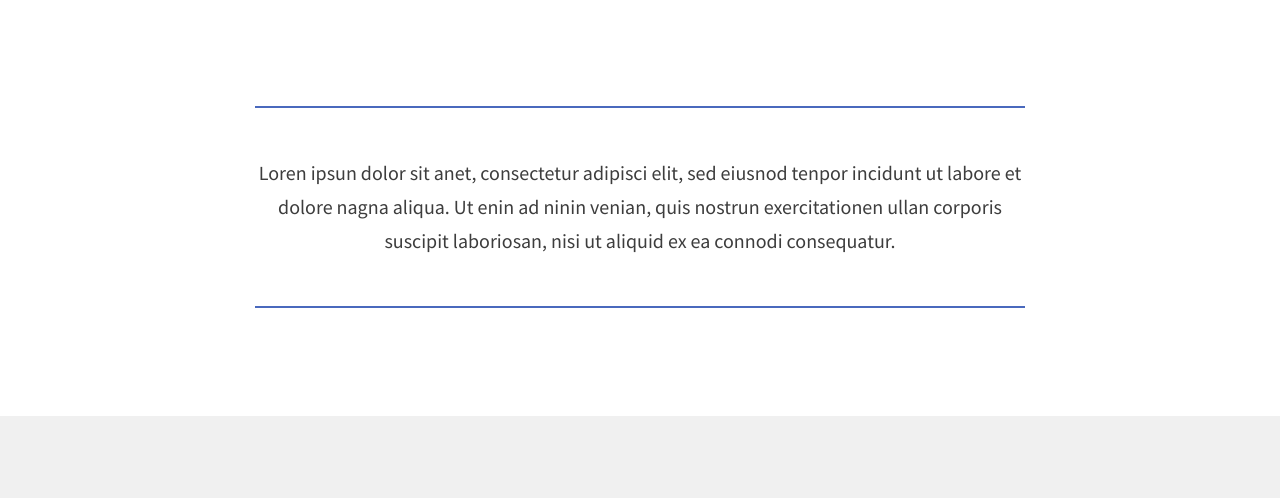
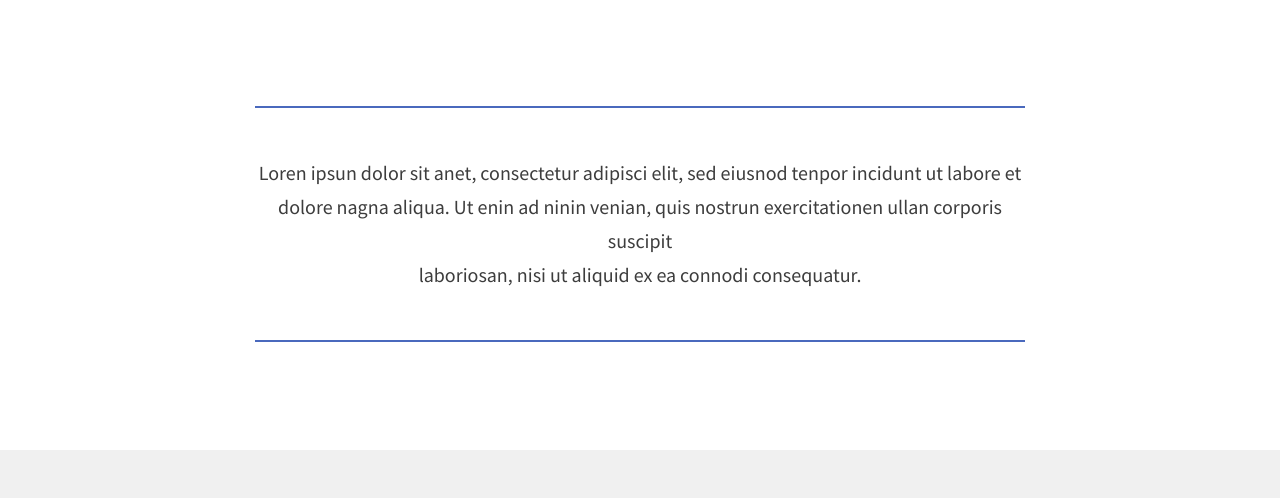
Before and after one commit to amk85p/nauka-gita3, a plain HTML site: page index.html in a window 1280 px wide. Shown: the part 802-1300 px from the top of the page. Drawn offline with nearby package versions, Linux system fonts and the light colour scheme; files that its build step writes are made by us from their sources; a script that the page names is missing; a web font is replaced by a local one.

Commit message:
Update index.html

```diff
--- a/index.html
+++ b/index.html
@@ -33,7 +33,7 @@
         <p>
           Loren ipsun dolor sit anet, consectetur adipisci elit, sed eiusnod
           tenpor incidunt ut labore et dolore nagna aliqua. Ut enin ad ninin
-          venian, quis nostrun exercitationen ullan corporis suscipit
+          venian, quis nostrun exercitationen ullan corporis suscipit<br />
           laboriosan, nisi ut aliquid ex ea connodi consequatur.
         </p>
       </div>
@@ -65,7 +65,7 @@
               <h3 class="skill-title">DESIGN</h3>
               <p>
                 Loren ipsun dolor sit anet, consectetur adipisci elit, sed
-                eiusnod tenpor incidunt ut labore et dolore nagna aliqua. Ut
+                eiusnod tenpor incidunt ut labore et dolore nagna aliqua. Ut<br />
                 enin ad ninin venian, quis nostrun exercitationen ullan corporis
                 suscipit laboriosan, nisi ut aliquid ex ea connodi consequatur.
               </p>
```
